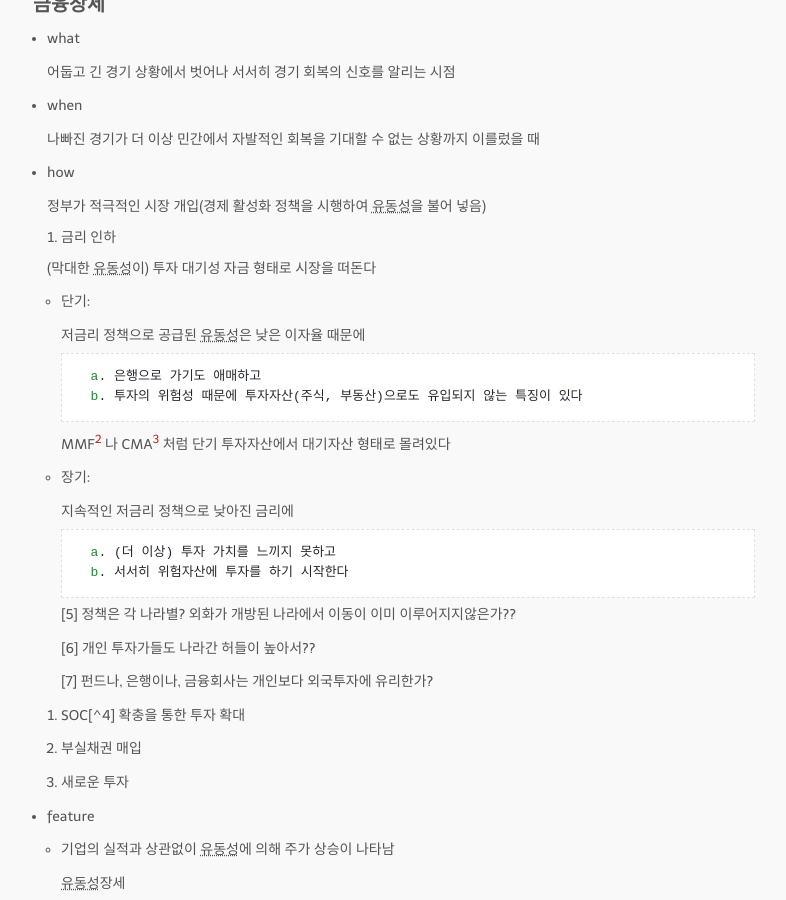
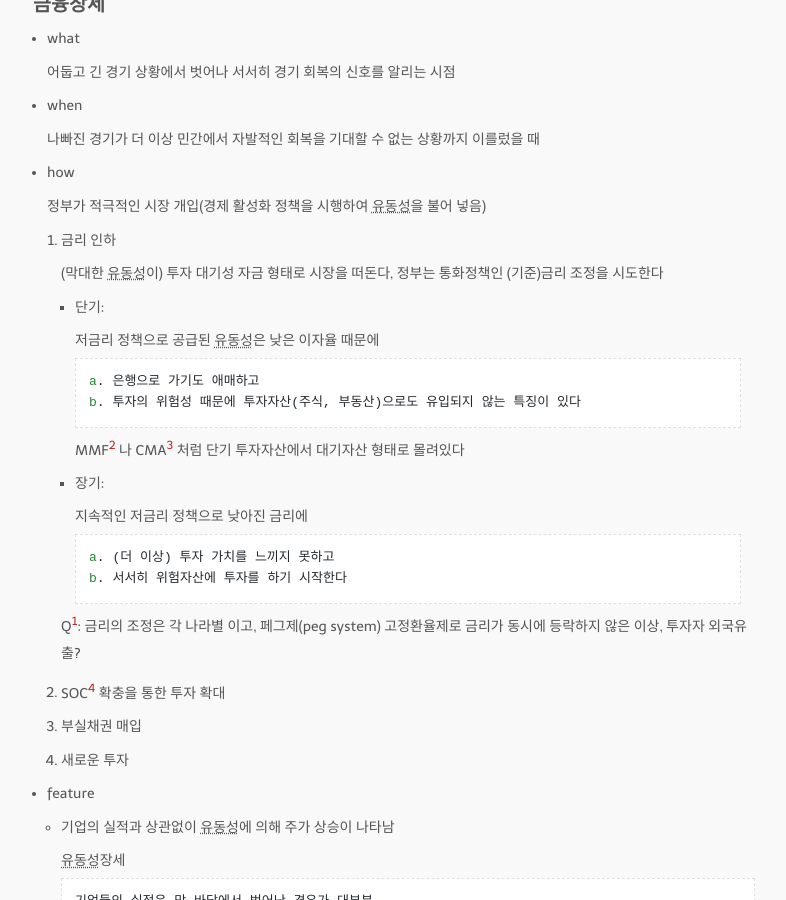
Before and after one commit to jung-research/github.io, a Jekyll site: the page built from _posts/2023-08-23-season_theory.md, in a window 1280 px wide and 900 px high, scrolled down 1130 px. Shown: the whole window, without its empty margins (232-1018 px from the left). Built offline with Jekyll 4.4.1, drawn with Linux system fonts in a browser that asks for light colours; nearby versions of some CDN libraries; some web fonts are replaced; some of the changed text lies outside the part shown.

Commit message:
mod season theory

```diff
--- a/_posts/2023-08-23-season_theory.md
+++ b/_posts/2023-08-23-season_theory.md
@@ -43,9 +43,9 @@ tags:
 
   1.  금리 인하
 
-    (막대한 유동성이) 투자 대기성 자금 형태로 시장을 떠돈다
+      (막대한 유동성이) 투자 대기성 자금 형태로 시장을 떠돈다, 정부는 통화정책인 (기준)금리 조정을 시도한다
 
-    - 단기:
+      - 단기:
 
         저금리 정책으로 공급된 유동성은 낮은 이자율 때문에
 
@@ -54,18 +54,15 @@ tags:
 
         MMF[^2] 나 CMA[^3] 처럼 단기 투자자산에서 대기자산 형태로 몰려있다
 
-    - 장기:
+      - 장기:
 
         지속적인 저금리 정책으로 낮아진 금리에
 
             a. (더 이상) 투자 가치를 느끼지 못하고
             b. 서서히 위험자산에 투자를 하기 시작한다
 
-        [5] 정책은 각 나라별? 외화가 개방된 나라에서 이동이 이미 이루어지지않은가??
 
-        [6] 개인 투자가들도 나라간 허들이 높아서??
-
-        [7] 펀드나, 은행이나, 금융회사는 개인보다 외국투자에 유리한가?
+      Q[^1]: 금리의 조정은 각 나라별 이고, 페그제(peg system) 고정환율제로 금리가 동시에 등락하지 않은 이상, 투자자 외국유출?
 
   2. SOC[^4] 확충을 통한 투자 확대
 
@@ -421,6 +418,10 @@ macro 는 국민소득, 물가, 실업, 환율, 국제수지 등 실물경제에
 [^1]: 「우라가미 구니오」(ウラガミ クニオ, 浦上邦雄)
 [^2]: MMF (Money Market Funds)
 [^3]: CMA (Cash Management Account)
+[^4]:
+    외화가 개방된 나라에서 이동이 이미 이루어지지않은가??
+    개인 투자가들도 나라간 허들이 높아서??
+    펀드나, 은행이나, 금융회사는 개인보다 외국투자에 유리한가?
 
 ---
 
```
